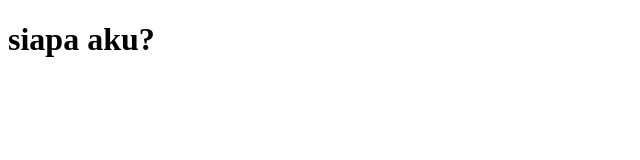
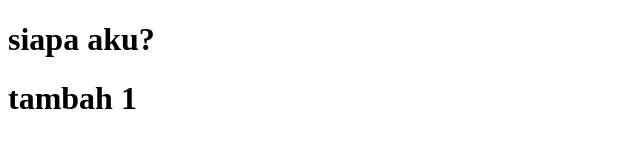
Before and after one commit to francescavania/training-git, a plain HTML site: page index.html in a window 1280 px wide. Shown: the whole page, without its empty margins (0-640 px from the left). Drawn offline with Linux system fonts and the light colour scheme.

Commit message:
commit vania

```diff
--- a/index.html
+++ b/index.html
@@ -5,6 +5,7 @@
     <meta name="viewport" content="width=device-width, initial-scale=1.0">
     <title>Test</title>
     <h1>siapa aku?</h1>
+    <h1>tambah 1</h1>
 </head>
 <body>
 
--- a/style.css
+++ b/style.css
@@ -0,0 +1,3 @@
+h1{
+    color:red;
+}
```
